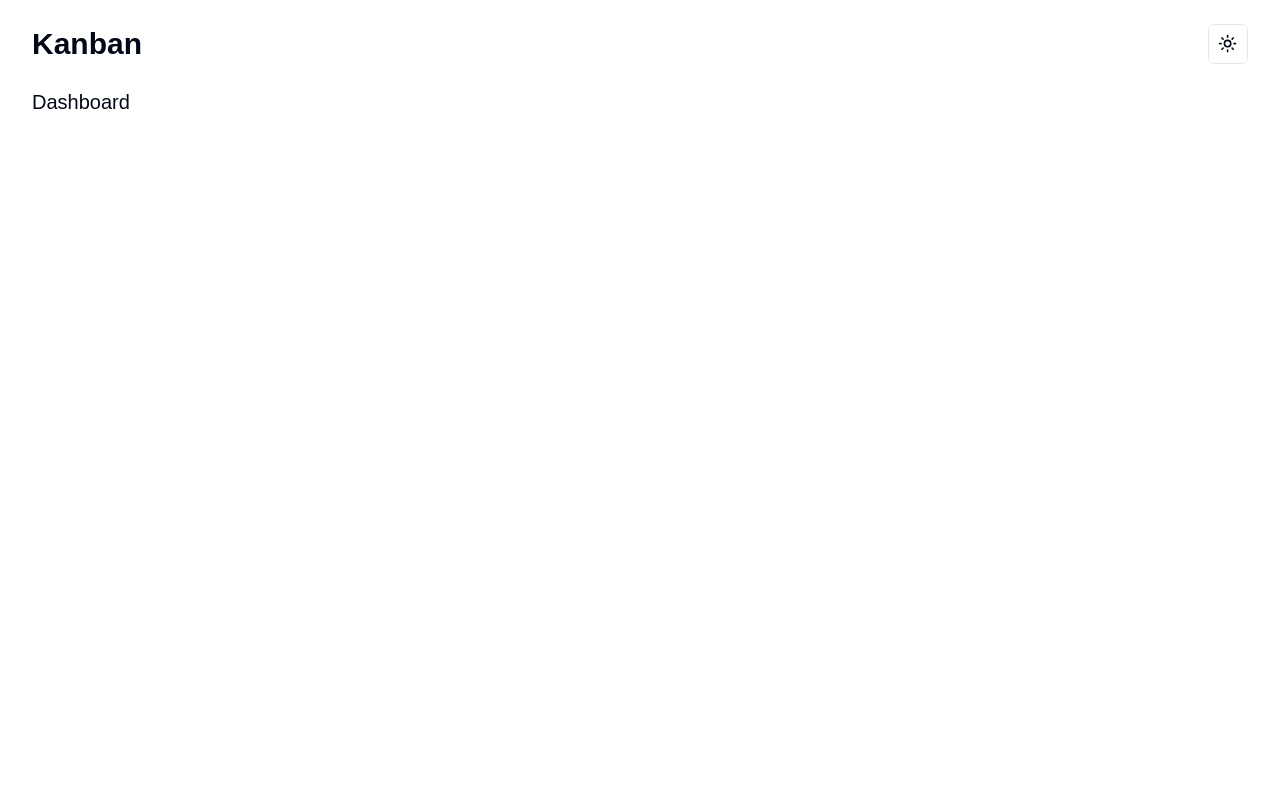
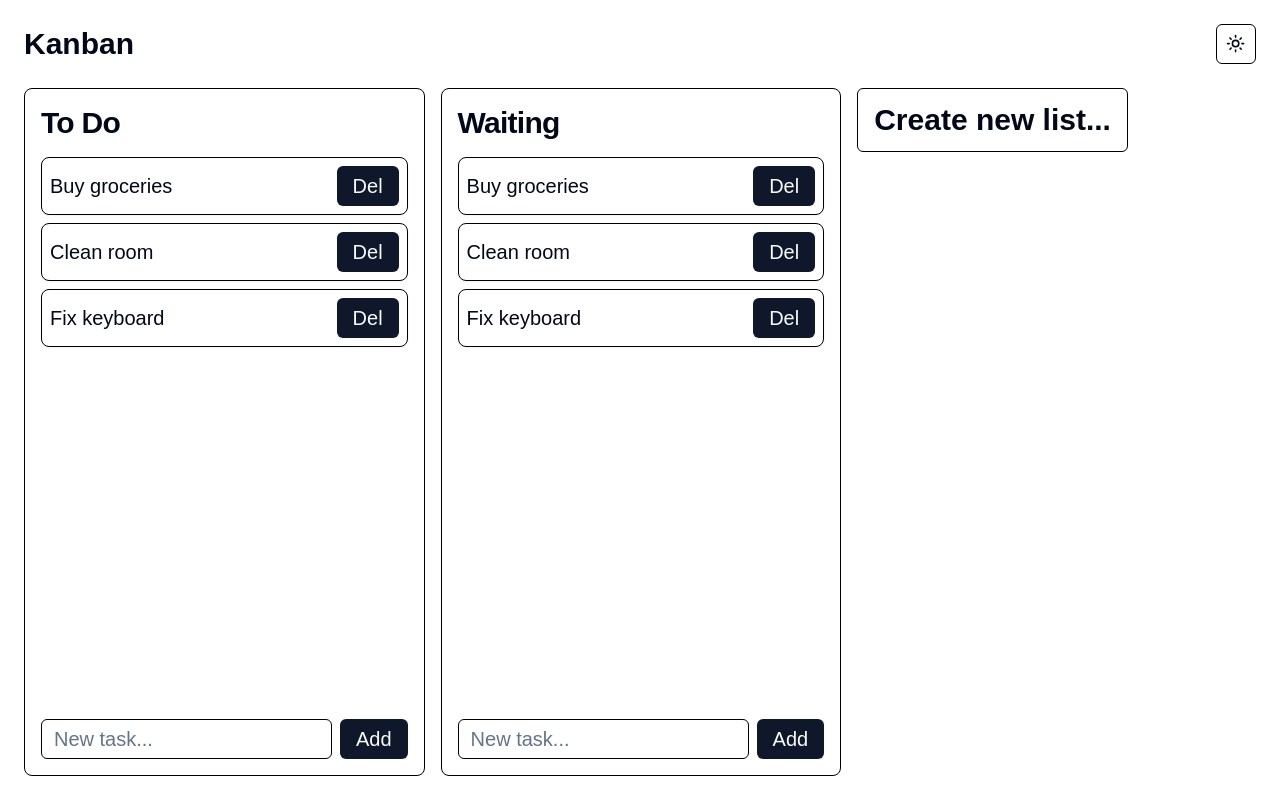
Before and after one commit to danteexpo/kanban, a Next.js app: page /dashboard in a window 1280 px wide. Built offline with nearby package versions, Linux system fonts and the light colour scheme; a web font is replaced by a local one.

Commit message:
Dashboard UI, Input and Card paddings

```diff
--- a/app/dashboard/page.tsx
+++ b/app/dashboard/page.tsx
@@ -1,7 +1,67 @@
+import { Button } from "@/components/ui/button";
+import {
+	Card,
+	CardHeader,
+	CardTitle,
+	CardContent,
+	CardFooter,
+} from "@/components/ui/card";
+import { Input } from "@/components/ui/input";
+
+const lists = [
+	{
+		id: 0,
+		title: "To Do",
+		tasks: [
+			{ id: 0, name: "Buy groceries" },
+			{ id: 1, name: "Clean room" },
+			{ id: 2, name: "Fix keyboard" },
+		],
+	},
+	{
+		id: 1,
+		title: "Waiting",
+		tasks: [
+			{ id: 0, name: "Buy groceries" },
+			{ id: 1, name: "Clean room" },
+			{ id: 2, name: "Fix keyboard" },
+		],
+	},
+];
+
 export default function Dashboard() {
 	return (
-		<main>
-			<p>Dashboard</p>
+		<main className="flex gap-4 overflow-x-auto">
+			{lists.map((list) => (
+				<Card
+					key={list.id}
+					className="min-w-[240px] grid grid-rows-[68px_1fr_72px]"
+				>
+					<CardHeader>
+						<CardTitle className="text-3xl">{list.title}</CardTitle>
+					</CardHeader>
+					<CardContent className="flex flex-col gap-2">
+						{list.tasks.map((task) => (
+							<Card key={task.id}>
+								<CardContent className="p-2 flex items-center justify-between">
+									<p>{task.name}</p>
+									<Button>Del</Button>
+								</CardContent>
+							</Card>
+						))}
+					</CardContent>
+					<CardFooter className="flex gap-2">
+						<Input type="text" placeholder="New task..." />
+						<Button>Add</Button>
+					</CardFooter>
+				</Card>
+			))}
+			<Button
+				variant="outline"
+				className="min-w-[240px] text-3xl font-semibold h-16"
+			>
+				Create new list...
+			</Button>
 		</main>
 	);
 }
--- a/app/layout.tsx
+++ b/app/layout.tsx
@@ -21,7 +21,7 @@ export default function RootLayout({
 		<html lang="en" suppressHydrationWarning>
 			<body
 				className={cn(
-					"min-h-screen text-xl grid grid-rows-[88px_1fr] bg-background font-sans antialiased px-8",
+					"min-h-screen text-xl grid grid-rows-[88px_1fr] bg-background font-sans antialiased p-6 pt-0",
 					fontSans.variable
 				)}
 			>
--- a/app/login/page.tsx
+++ b/app/login/page.tsx
@@ -18,7 +18,7 @@ export default function Login() {
 					</CardDescription>
 				</CardHeader>
 				<CardContent>
-					<Button className="w-full text-xl">Sign in with Google</Button>
+					<Button className="w-full">Sign in with Google</Button>
 				</CardContent>
 			</Card>
 		</div>
--- a/components/ui/button.tsx
+++ b/components/ui/button.tsx
@@ -1,11 +1,11 @@
-import * as React from "react"
-import { Slot } from "@radix-ui/react-slot"
-import { cva, type VariantProps } from "class-variance-authority"
+import * as React from "react";
+import { Slot } from "@radix-ui/react-slot";
+import { cva, type VariantProps } from "class-variance-authority";
 
-import { cn } from "@/lib/utils"
+import { cn } from "@/lib/utils";
 
 const buttonVariants = cva(
-  "inline-flex items-center justify-center whitespace-nowrap rounded-md text-sm font-medium ring-offset-background transition-colors focus-visible:outline-none focus-visible:ring-2 focus-visible:ring-ring focus-visible:ring-offset-2 disabled:pointer-events-none disabled:opacity-50",
+	"inline-flex items-center justify-center whitespace-nowrap rounded-md text-xl font-medium ring-offset-background transition-colors focus-visible:outline-none focus-visible:ring-2 focus-visible:ring-ring focus-visible:ring-offset-2 disabled:pointer-events-none disabled:opacity-50",
 	{
 		variants: {
 			variant: {
@@ -13,7 +13,7 @@ const buttonVariants = cva(
 				destructive:
 					"bg-destructive text-destructive-foreground hover:bg-destructive/90",
 				outline:
-          "border border-input bg-background hover:bg-accent hover:text-accent-foreground",
+					"border border-black dark:border-white bg-background hover:bg-accent hover:text-accent-foreground",
 				secondary:
 					"bg-secondary text-secondary-foreground hover:bg-secondary/80",
 				ghost: "hover:bg-accent hover:text-accent-foreground",
@@ -31,26 +31,26 @@ const buttonVariants = cva(
 			size: "default",
 		},
 	}
-)
+);
 
 export interface ButtonProps
 	extends React.ButtonHTMLAttributes<HTMLButtonElement>,
 		VariantProps<typeof buttonVariants> {
-  asChild?: boolean
+	asChild?: boolean;
 }
 
 const Button = React.forwardRef<HTMLButtonElement, ButtonProps>(
 	({ className, variant, size, asChild = false, ...props }, ref) => {
-    const Comp = asChild ? Slot : "button"
+		const Comp = asChild ? Slot : "button";
 		return (
 			<Comp
 				className={cn(buttonVariants({ variant, size, className }))}
 				ref={ref}
 				{...props}
 			/>
-    )
+		);
 	}
-)
-Button.displayName = "Button"
+);
+Button.displayName = "Button";
 
-export { Button, buttonVariants }
+export { Button, buttonVariants };
--- a/components/ui/card.tsx
+++ b/components/ui/card.tsx
@@ -1,6 +1,6 @@
-import * as React from "react"
+import * as React from "react";
 
-import { cn } from "@/lib/utils"
+import { cn } from "@/lib/utils";
 
 const Card = React.forwardRef<
 	HTMLDivElement,
@@ -9,13 +9,13 @@ const Card = React.forwardRef<
 	<div
 		ref={ref}
 		className={cn(
-      "rounded-lg border bg-card text-card-foreground shadow-sm",
+			"rounded-lg border border-black dark:border-white bg-card text-card-foreground shadow-sm",
 			className
 		)}
 		{...props}
 	/>
-))
-Card.displayName = "Card"
+));
+Card.displayName = "Card";
 
 const CardHeader = React.forwardRef<
 	HTMLDivElement,
@@ -23,11 +23,11 @@ const CardHeader = React.forwardRef<
 >(({ className, ...props }, ref) => (
 	<div
 		ref={ref}
-    className={cn("flex flex-col space-y-1.5 p-6", className)}
+		className={cn("flex flex-col space-y-1.5 p-4", className)}
 		{...props}
 	/>
-))
-CardHeader.displayName = "CardHeader"
+));
+CardHeader.displayName = "CardHeader";
 
 const CardTitle = React.forwardRef<
 	HTMLParagraphElement,
@@ -41,8 +41,8 @@ const CardTitle = React.forwardRef<
 		)}
 		{...props}
 	/>
-))
-CardTitle.displayName = "CardTitle"
+));
+CardTitle.displayName = "CardTitle";
 
 const CardDescription = React.forwardRef<
 	HTMLParagraphElement,
@@ -53,16 +53,16 @@ const CardDescription = React.forwardRef<
 		className={cn("text-sm text-muted-foreground", className)}
 		{...props}
 	/>
-))
-CardDescription.displayName = "CardDescription"
+));
+CardDescription.displayName = "CardDescription";
 
 const CardContent = React.forwardRef<
 	HTMLDivElement,
 	React.HTMLAttributes<HTMLDivElement>
 >(({ className, ...props }, ref) => (
-  <div ref={ref} className={cn("p-6 pt-0", className)} {...props} />
-))
-CardContent.displayName = "CardContent"
+	<div ref={ref} className={cn("p-4 pt-0", className)} {...props} />
+));
+CardContent.displayName = "CardContent";
 
 const CardFooter = React.forwardRef<
 	HTMLDivElement,
@@ -70,10 +70,17 @@ const CardFooter = React.forwardRef<
 >(({ className, ...props }, ref) => (
 	<div
 		ref={ref}
-    className={cn("flex items-center p-6 pt-0", className)}
+		className={cn("flex items-center p-4", className)}
 		{...props}
 	/>
-))
-CardFooter.displayName = "CardFooter"
+));
+CardFooter.displayName = "CardFooter";
 
-export { Card, CardHeader, CardFooter, CardTitle, CardDescription, CardContent }
+export {
+	Card,
+	CardHeader,
+	CardFooter,
+	CardTitle,
+	CardDescription,
+	CardContent,
+};
--- /dev/null
+++ b/components/ui/input.tsx
@@ -0,0 +1,25 @@
+import * as React from "react";
+
+import { cn } from "@/lib/utils";
+
+export interface InputProps
+	extends React.InputHTMLAttributes<HTMLInputElement> {}
+
+const Input = React.forwardRef<HTMLInputElement, InputProps>(
+	({ className, type, ...props }, ref) => {
+		return (
+			<input
+				type={type}
+				className={cn(
+					"flex h-10 w-full rounded-md border border-black dark:border-white bg-background px-3 py-2 text-xl ring-offset-background file:border-0 file:bg-transparent file:text-sm file:font-medium placeholder:text-muted-foreground focus-visible:outline-none focus-visible:ring-2 focus-visible:ring-ring focus-visible:ring-offset-2 disabled:cursor-not-allowed disabled:opacity-50",
+					className
+				)}
+				ref={ref}
+				{...props}
+			/>
+		);
+	}
+);
+Input.displayName = "Input";
+
+export { Input };
```
Lines whose indentation alone changed are shown as unchanged.
